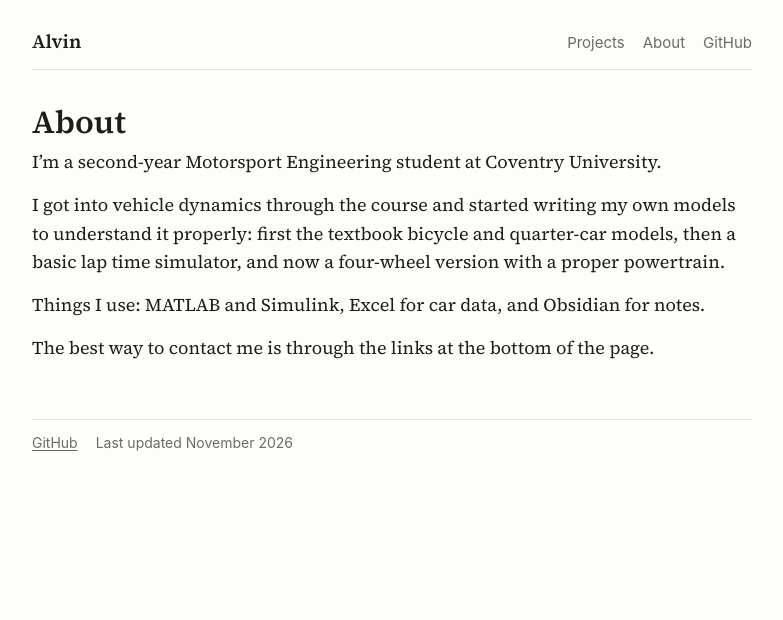
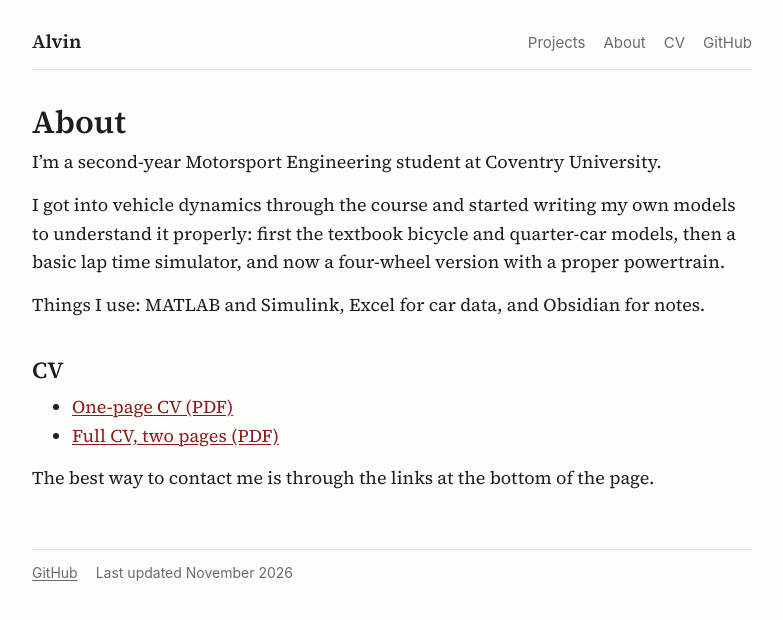
Before and after one commit to AartSin/vehicle_dynamics, a Jekyll site: the page built from about.md, in a window 1280 px wide. Shown: the top 620 px of the page, without its empty margins (248-1031 px from the left). Built offline with Jekyll 4.4.1, drawn with Linux system fonts in a browser that asks for light colours.

Commit message:
Add downloadable CV (one-page and full, phone number removed) (#5)
Claude-Session: https://claude.ai/code/session_012sArsLA6CW6FCf2mj2LT5i

Co-authored-by: Claude <noreply@anthropic.com>

```diff
--- a/_includes/header.html
+++ b/_includes/header.html
@@ -3,6 +3,7 @@
   <nav>
     <a href="{{ '/' | relative_url }}">Projects</a>
     <a href="{{ '/about/' | relative_url }}">About</a>
+    <a href="{{ '/assets/pdf/Alvin_Sin_CV_1page.pdf' | relative_url }}" download>CV</a>
     {% if site.github_user != "" %}<a href="https://github.com/{{ site.github_user }}">GitHub</a>{% endif %}
   </nav>
 </header>
--- a/about.md
+++ b/about.md
@@ -13,6 +13,11 @@ I got into vehicle dynamics through the course and started writing my own models
 
 Things I use: MATLAB and Simulink, Excel for car data, and Obsidian for notes.
 
+## CV
+
+- [One-page CV (PDF)]({{ '/assets/pdf/Alvin_Sin_CV_1page.pdf' | relative_url }}){: download=""}
+- [Full CV, two pages (PDF)]({{ '/assets/pdf/Alvin_Sin_CV.pdf' | relative_url }}){: download=""}
+
 The best way to contact me is through the links at the bottom of the page.
 
 </article>
```
Also changed, not shown: 2 other files.
